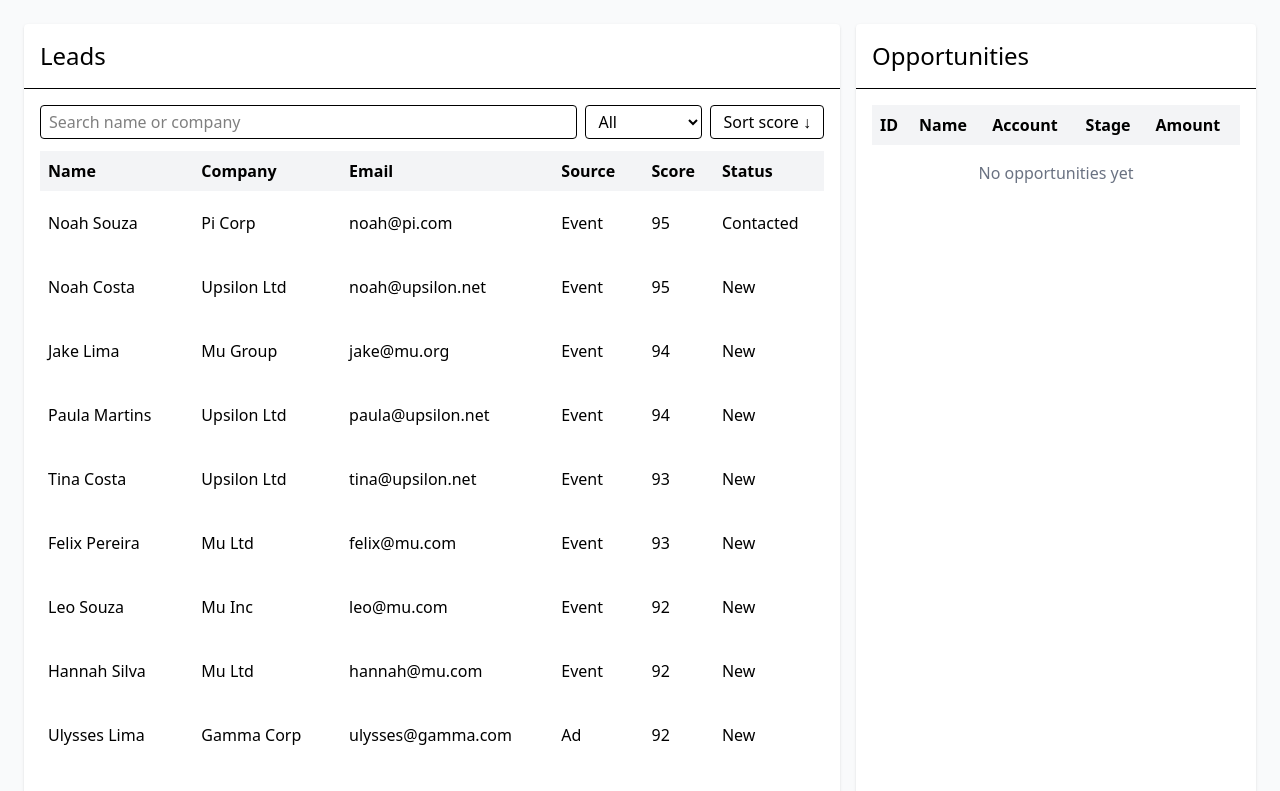
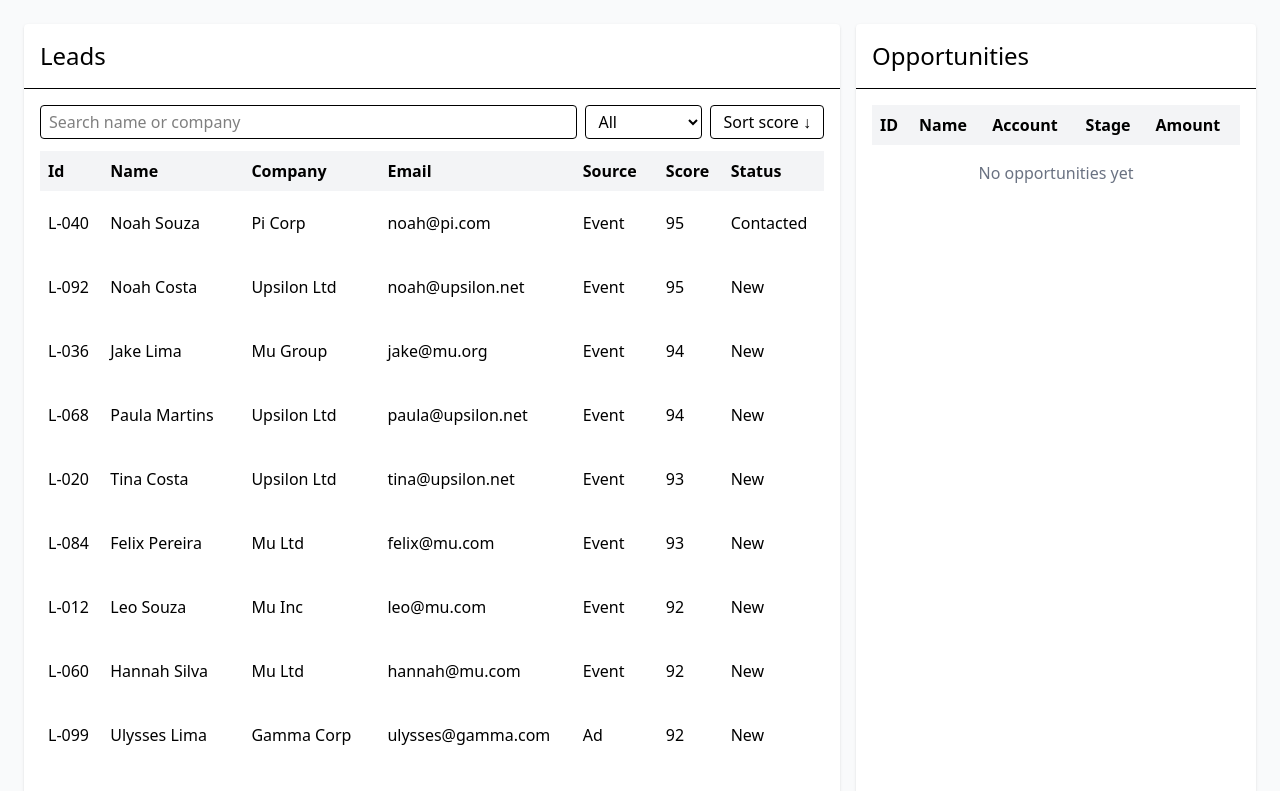
Before and after one commit to leoaltemari/mini-seller-console, a React (Vite) app: page / in a window 1280 px wide. Shown: the top 791 px of the page. Built offline with nearby package versions, Linux system fonts and the light colour scheme.

Commit message:
feat: creates a new LeadsTableFilter component

```diff
--- a/src/components/LeadsTable.tsx
+++ b/src/components/LeadsTable.tsx
@@ -4,53 +4,16 @@ import { Lead } from '@models/leads';
 interface Props {
   leads: Lead[];
   onRowClick: (lead: Lead) => void;
-  onSortToggle: () => void;
-  sortDesc: boolean;
-  filterStatus: string | null;
-  onFilterChange: (s: string | null) => void;
-  query: string;
-  onQueryChange: (q: string) => void;
   lastLeadRef: (node: HTMLTableRowElement | null) => void;
 }
 
-export default function LeadsTable({ leads, onRowClick, onSortToggle, sortDesc, filterStatus, onFilterChange, query, onQueryChange, lastLeadRef }: Props) {
+export default function LeadsTable({ leads, onRowClick, lastLeadRef }: Props) {
   return (
-    <div className="p-4">
-      <div className="flex gap-2 mb-3">
-        <input
-          type="text"
-          value={query}
-          onChange={e => onQueryChange(e.target.value)}
-          placeholder="Search name or company"
-          className="border rounded px-2 py-1 flex-1"
-        />
-
-        <select
-          value={filterStatus ?? ''}
-          onChange={e => onFilterChange(e.target.value || null)}
-          className="border rounded px-2 py-1"
-        >
-          <option value="">All</option>
-          <option>New</option>
-          <option>Contacted</option>
-          <option>Qualified</option>
-          <option>Lost</option>
-          <option>Converted</option>
-        </select>
-
-        <button
-          type="button"
-          onClick={onSortToggle}
-          className="border rounded px-3 py-1"
-        >
-          Sort score {sortDesc ? '↓' : '↑'}
-        </button>
-      </div>
-
     <div className="overflow-auto">
       <table className="min-w-full table-auto">
         <thead className="bg-gray-100">
           <tr>
+            <th className="text-left p-2">Id</th>
             <th className="text-left p-2">Name</th>
             <th className="text-left p-2">Company</th>
             <th className="text-left p-2">Email</th>
@@ -63,7 +26,7 @@ export default function LeadsTable({ leads, onRowClick, onSortToggle, sortDesc,
           {
             !leads.length && (
               <tr>
-                  <td colSpan={6} className="p-4 text-center text-gray-500">No leads found</td>
+                <td colSpan={7} className="p-4 text-center text-gray-500">No leads found</td>
               </tr>
             )
           }
@@ -75,6 +38,7 @@ export default function LeadsTable({ leads, onRowClick, onSortToggle, sortDesc,
                 className="cursor-pointer hover:bg-gray-200 h-16"
                 onClick={() => onRowClick(lead)}
               >
+                <td className="p-2">{lead.id}</td>
                 <td className="p-2">{lead.name}</td>
                 <td className="p-2">{lead.company}</td>
                 <td className="p-2">{lead.email}</td>
@@ -87,6 +51,5 @@ export default function LeadsTable({ leads, onRowClick, onSortToggle, sortDesc,
         </tbody>
       </table>
     </div>
-    </div>
   )
 }
--- /dev/null
+++ b/src/components/LeadsTableFilter.tsx
@@ -0,0 +1,49 @@
+import { LeadPreferences } from '@models/leads';
+
+
+interface Props {
+  preferences: LeadPreferences;
+  onSortToggle: () => void;
+  onFilterChange: (s: string | null) => void;
+  onQueryChange: (q: string) => void;
+}
+
+export default function LeadsTableFilter({
+  preferences,
+  onSortToggle,
+  onFilterChange,
+  onQueryChange,
+}: Props) {
+  return (
+    <div className="flex gap-2 mb-3">
+      <input
+        type="text"
+        value={preferences.query}
+        onChange={e => onQueryChange(e.target.value)}
+        placeholder="Search name or company"
+        className="border rounded px-2 py-1 flex-1"
+      />
+
+      <select
+        value={preferences.filterStatus ?? ''}
+        onChange={e => onFilterChange(e.target.value || null)}
+        className="border rounded px-2 py-1"
+      >
+        <option value="">All</option>
+        <option>New</option>
+        <option>Contacted</option>
+        <option>Qualified</option>
+        <option>Lost</option>
+        <option>Converted</option>
+      </select>
+
+      <button
+        type="button"
+        onClick={onSortToggle}
+        className="border rounded px-3 py-1"
+      >
+        Sort score {preferences.sortDesc ? '↓' : '↑'}
+      </button>
+    </div>
+  );
+}
--- a/src/hooks/useFetchLeads.ts
+++ b/src/hooks/useFetchLeads.ts
@@ -1,6 +1,6 @@
 import { useOpportunities } from '@context/OpportunitiesContext';
 import { useLocalStorage } from '@hooks/useLocalStorage';
-import { Lead } from '@models/leads';
+import { Lead, LeadPreferences } from '@models/leads';
 import { PaginationParams } from '@models/pagination';
 import { fetchLeads, saveSingleLead } from '@services/leadsService';
 
@@ -48,7 +48,7 @@ export function useFetchLeads(pagination: PaginationParams = {}) {
   const [error, setError] = useState<string | null>(null);
   const [hasMore, setHasMore] = useState(true);
 
-  const [prefs, setPrefs] = useLocalStorage('user:prefs', {
+  const [prefs, setPrefs] = useLocalStorage<LeadPreferences>('user:prefs', {
     filterStatus: null as string | null,
     sortDesc: true,
     query: '',
--- a/src/pages/LeadsPage.tsx
+++ b/src/pages/LeadsPage.tsx
@@ -1,5 +1,6 @@
 import LeadDetailSlide from '@components/LeadDetailSlide';
 import LeadsTable from '@components/LeadsTable';
+import LeadsTableFilter from '@components/LeadsTableFilter';
 import OpportunitiesTable from '@components/OpportunitiesTable';
 import { useFetchLeads } from '@hooks/useFetchLeads';
 import { Lead } from '@models/leads';
@@ -20,7 +21,7 @@ export default function LeadsPage() {
   const observer = useRef<IntersectionObserver | null>(null);
 
   /** handles infinity scroll behaviour */
-  const lastLeadRef = useCallback((node: HTMLTableRowElement | null) => {
+  const loadMoreLeads = useCallback((node: HTMLTableRowElement | null) => {
     if (loading) return;
 
     if (observer.current) {
@@ -61,17 +62,19 @@ export default function LeadsPage() {
         <div className="md:col-span-2 bg-white rounded shadow">
           <h1 className="text-2xl p-4 border-b">Leads</h1>
 
-          <LeadsTable
-            leads={filteredLeads}
-            onRowClick={setSelected}
-            onSortToggle={() => setPrefs({ ...prefs, sortDesc: !prefs.sortDesc })}
-            sortDesc={prefs.sortDesc}
-            filterStatus={prefs.filterStatus}
-            onFilterChange={filter => setPrefs({ ...prefs, filterStatus: filter })}
-            query={prefs.query}
-            onQueryChange={query => setPrefs({ ...prefs, query: query })}
-            lastLeadRef={lastLeadRef}
-          />
+          <div className="p-4">
+            <LeadsTableFilter
+              preferences={prefs}
+              onSortToggle={() => setPrefs({ ...prefs, sortDesc: !prefs.sortDesc })}
+              onFilterChange={filter => setPrefs({ ...prefs, filterStatus: filter })}
+              onQueryChange={query => setPrefs({ ...prefs, query: query })}
+            />
+            <LeadsTable
+              leads={filteredLeads}
+              onRowClick={setSelected}
+              lastLeadRef={loadMoreLeads}
+            />
+          </div>
 
           {loading && <div className="p-4 text-center">Loading more leads...</div>}
         </div>
--- a/src/services/leadsService.ts
+++ b/src/services/leadsService.ts
@@ -12,6 +12,7 @@ export async function fetchLeads({
   page = 1,
   pageSize = 20,
 }: PaginationParams = {}): Promise<LeadsResponse> {
+  console.log('Fetching leads...', { page, pageSize });
   return new Promise((resolve, reject) => {
     setTimeout(async () => {
       try {
```
Also changed, not shown: src/shared/models/leads.ts (+6 -1 lines). Lines whose indentation alone changed are shown as unchanged.
